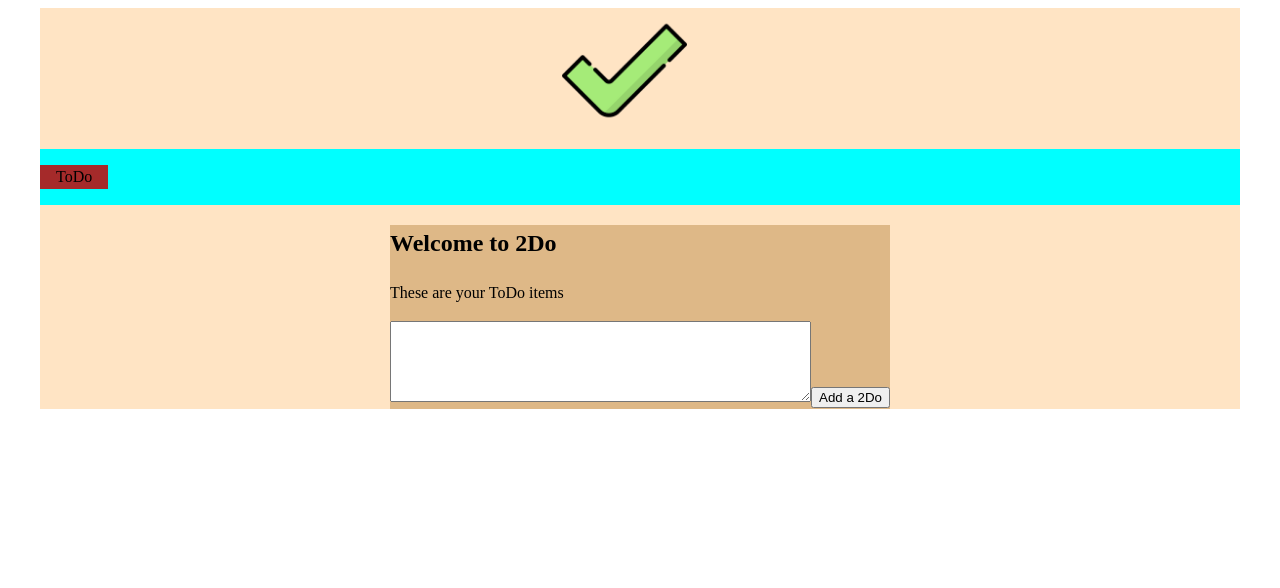
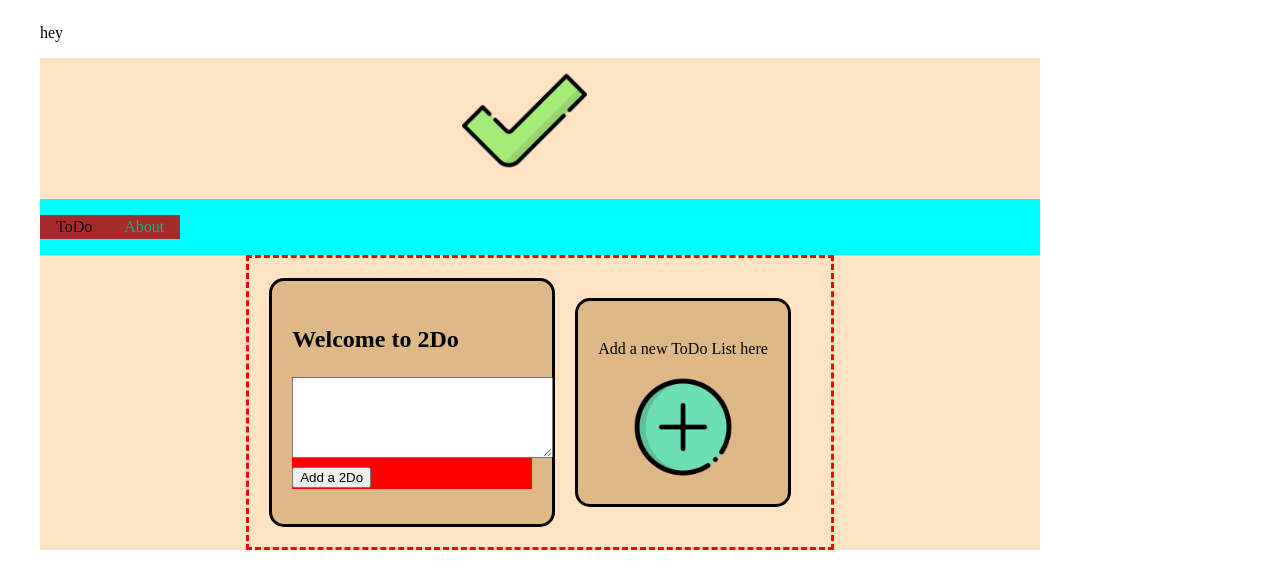
Before and after one commit to XanderLubbe/Vue.js-App, a Vue app: page /todo in a window 1280 px wide. Shown: the top 588 px of the page. Built offline with nearby package versions, Linux system fonts and the light colour scheme.

Commit message:
AddToDoBox added, other styling edits

```diff
--- a/src/App.vue
+++ b/src/App.vue
@@ -1,9 +1,10 @@
 <script setup lang="ts">
 import { RouterLink, RouterView } from "vue-router";
-import ToDo from "./views/ToDo.vue";
 </script>
 
 <template>
+  <div class="appVue">
+    <p>hey</p>
   <header>
     <img
       alt="Check logo"
@@ -14,32 +15,36 @@ import ToDo from "./views/ToDo.vue";
     />
       <nav>
         <RouterLink to="/todo">ToDo</RouterLink>
+        <RouterLink to="/about">About</RouterLink>
       </nav>
       <RouterView />
   </header>
 
-<!-- <ToDo/> -->
-
-
+</div>
 </template>
 
 <style scoped>
+.appVue {
+  width: 100%;
+}
 header {
   line-height: 1.5;
   max-height: 100vh;
-  min-width: 1200px;
+  /* width:100%; */
+  min-width: 1000px;
   background-color: bisque;
 }
 
 .logo {
   display: block;
   margin: 0 auto 2rem;
+  text-align: left;
 }
 
 nav {
   width: 100%;
   font-size: 12px;
-  text-align: center;
+  text-align: left;
   margin-top: 2rem;
   background-color: aqua;
 }
--- /dev/null
+++ b/src/components/AddToDoBox.vue
@@ -0,0 +1,40 @@
+<script setup lang="ts">
+</script>
+
+<template>
+    <div class="aboutContainer">
+        <p>Add a new ToDo List here</p>
+
+        <img
+            alt = "Add Icon"
+            class = "addIcon"
+            src = "@/assets/add.png"
+            width = "100"
+            height = "100"
+        />
+    </div>
+
+
+</template>
+
+<style>
+.aboutContainer {
+    background-color: burlywood;
+    border-style: solid ;
+    border-radius: 15px;
+    width: 50%;
+    /* float: left; */
+    padding: 20px;
+    margin: 20px;
+    text-align: center;
+
+    max-width: 20rem;
+}
+.toDoBox {
+
+  float: left;
+
+
+}
+
+</style>
--- a/src/components/ToDoBox.vue
+++ b/src/components/ToDoBox.vue
@@ -30,7 +30,6 @@ function removeTodo() {
 <template>
   <main class="toDoBox">
     <h2>Welcome to 2Do</h2>
-   <ToDoItem />
     <ul class="box">
       <li class="box" v-for="map in toDoMap" :key="map[1]">
         <input type="checkBox">
@@ -40,21 +39,33 @@ function removeTodo() {
       </li>
     </ul>
 
-    <form class="box" @submit.prevent="addMapItem">
-      <textarea v-model="newTodo" rows="5" cols="50"></textarea>
+    <form class="form" @submit.prevent="addMapItem">
+      <textarea class="textArea" v-model="newTodo" rows="5" cols="30"></textarea>
       <button>Add a 2Do</button>
     </form>
   </main>
 </template>
 
 <style>
-/* .box {
-outline-width: 1rem;
-outline-color: aqua;
-  text-align: center;
-  border-top: 10px;
-} */
+h2{
+ /* color: */
+}
 .toDoBox {
   background-color: burlywood;
+  border-style: solid;
+  border-radius: 15px;
+  width: 50%;
+  float: left;
+  padding: 20px;
+  max-width: 20rem;
 }
+.form {
+  max-width: 15rem;
+  background-color: red;
+}
+.textArea {
+  /* max-width: fit-content; */
+  /* align-items: center; */
+}
+
 </style>
--- a/src/components/ToDoItem.vue
+++ b/src/components/ToDoItem.vue
@@ -19,7 +19,7 @@ function removeTodo() {
 </script>
 
 <template>
-    <p>These are your ToDo items</p>
+    <p>These are your t</p>
     <ul class="box">
       <li class="box" v-for="map in toDoMap" :key="map[1]">
         <input type="checkBox">
--- a/src/router/index.ts
+++ b/src/router/index.ts
@@ -1,3 +1,4 @@
+import AboutVue from "@/views/About.vue";
 import { createRouter, createWebHistory } from "vue-router";
 import ToDo from "../views/ToDo.vue";
 
@@ -9,21 +10,12 @@ const router = createRouter({
       name: "todo",
       component: ToDo,
     },
+    {
+      path: "/about",
+      name: "about",
+      component: AboutVue,
+    },
 
-    // Check out path below...component is used?
-
-    // {
-    //   path: "/about",
-    //   name: "about",
-    //   // route level code-splitting
-    //   // this generates a separate chunk (About.[hash].js) for this route
-    //   // which is lazy-loaded when the route is visited.
-    //   component: () => import("../views/AboutView.vue"),
-    // },
-    // {
-    //   path: "/todo",
-    //   name: "todo",
-    // }
   ],
 });
 
--- /dev/null
+++ b/src/views/About.vue
@@ -0,0 +1,8 @@
+<script setup lang="ts" >
+</script>
+
+<template>
+    <p>About page here</p>
+</template>
+<style>
+</style>
--- a/src/views/ToDo.vue
+++ b/src/views/ToDo.vue
@@ -1,20 +1,33 @@
 <script setup lang="ts">
 import ToDoBox from "../components/ToDoBox.vue";
+import AddToDoBox from "@/components/AddToDoBox.vue";
 </script>
 
 <template>
     <main>
-        <div class="about">
+        <div class="a">
 
         </div>
     </main>
-    <ToDoBox />
+    <div class="ToDoContainer">
+        <ToDoBox />
+        <AddToDoBox />
+    </div>
 </template>
 
 <style>
 /* .template {
     background-color: red;
 } */
+.ToDoContainer {
+    border-style: dashed;
+    border-color: red;
+    padding: 20px;
+    display: flex;
+
+}
+
+
 
 
 </style>
```
Also changed, not shown: src/assets/add.png (added).
